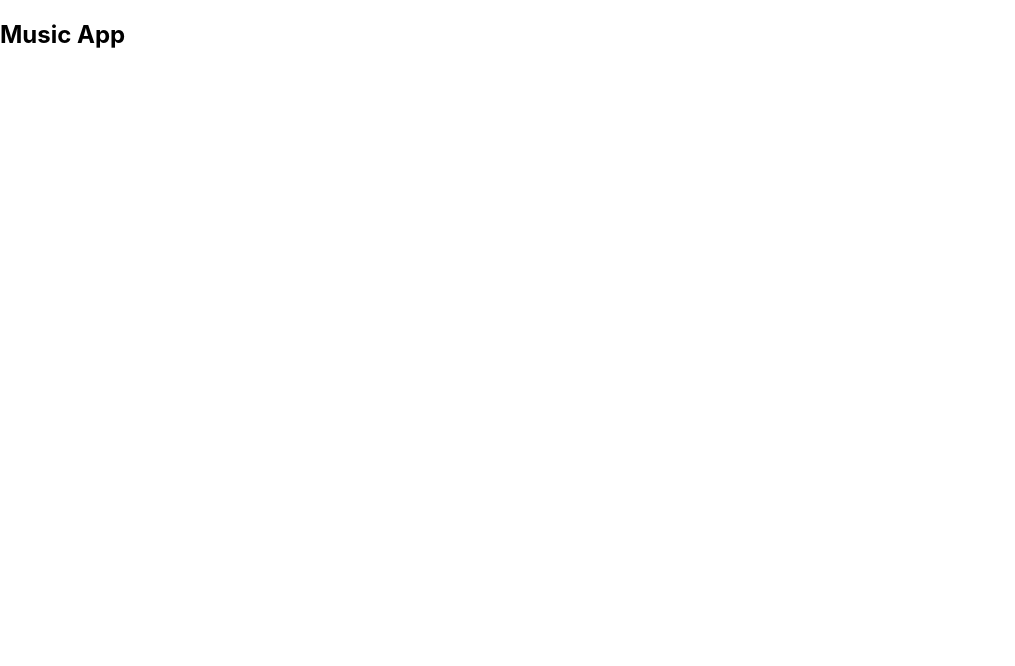
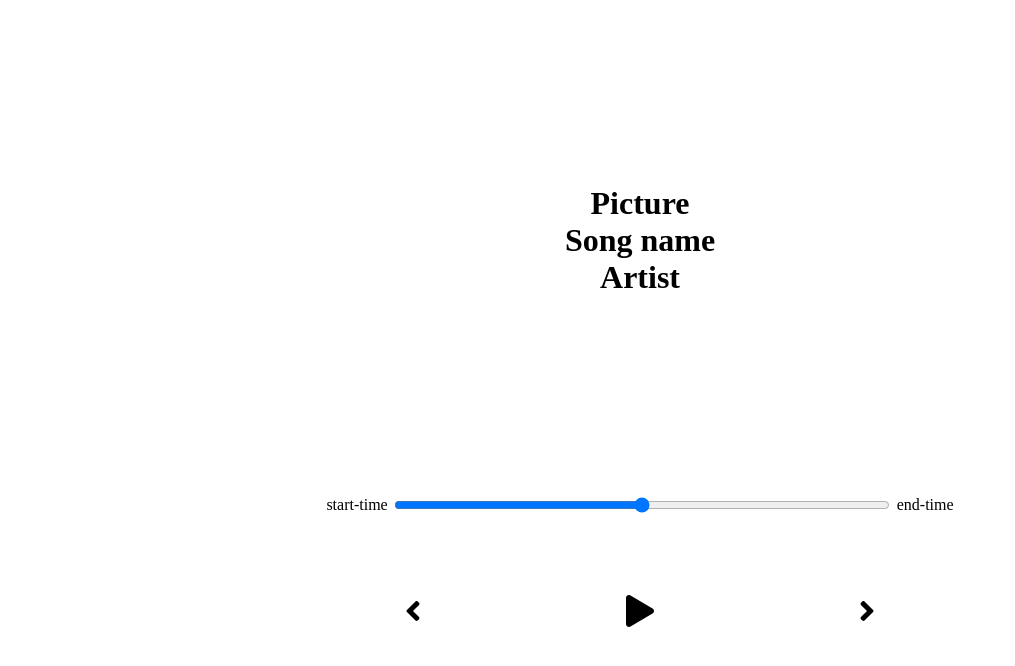
Before and after one commit to candentmind/sinusoidl-media-app, a React (Create React App) app: page / in a window 1280 px wide. Shown: the top 666 px of the page, without its empty margins (0-1015 px from the left). Built offline with nearby package versions, Linux system fonts and the light colour scheme.

Commit message:
Wireframing, initial styling, basic components

```diff
--- a/src/App.js
+++ b/src/App.js
@@ -1,9 +1,13 @@
 import React, { useState } from "react";
+import Player from "./components/Player";
+import Song from "./components/Song";
+import "./styles/app.scss";
 
 const App = (props) => {
   return (
     <div>
-      <h2>Music App</h2>
+      <Song />
+      <Player />
     </div>
   );
 };
--- /dev/null
+++ b/src/components/Player.js
@@ -0,0 +1,21 @@
+import React from "react";
+import { FaPlay, FaAngleLeft, FaAngleRight, FaPause } from "react-icons/fa";
+
+const Player = () => {
+  return (
+    <div className="player">
+      <div className="time-control">
+        <p>start-time</p>
+        <input type="range" />
+        <p>end-time</p>
+      </div>
+      <div className="play-control">
+        <FaAngleLeft size="2em"/>
+        <FaPlay size="2em"/>
+        <FaAngleRight size="2em"/>
+      </div>
+    </div>
+  );
+};
+
+export default Player;
--- /dev/null
+++ b/src/components/Song.js
@@ -0,0 +1,13 @@
+import React from "react";
+
+const Song = () => {
+  return (
+    <div className="song-container">
+      <h1>Picture</h1>
+      <h1>Song name</h1>
+      <h1>Artist</h1>
+    </div>
+  );
+};
+
+export default Song;
--- a/src/index.css
+++ /dev/null
@@ -1,13 +0,0 @@
-body {
-  margin: 0;
-  font-family: -apple-system, BlinkMacSystemFont, 'Segoe UI', 'Roboto', 'Oxygen',
-    'Ubuntu', 'Cantarell', 'Fira Sans', 'Droid Sans', 'Helvetica Neue',
-    sans-serif;
-  -webkit-font-smoothing: antialiased;
-  -moz-osx-font-smoothing: grayscale;
-}
-
-code {
-  font-family: source-code-pro, Menlo, Monaco, Consolas, 'Courier New',
-    monospace;
-}
--- a/src/index.js
+++ b/src/index.js
@@ -1,6 +1,5 @@
 import React from 'react';
 import ReactDOM from 'react-dom';
-import './index.css';
 import App from './App';
 import reportWebVitals from './reportWebVitals';
 
--- /dev/null
+++ b/src/styles/_player.scss
@@ -0,0 +1,35 @@
+.player {
+  display: flex;
+  min-height: 20vh;
+  flex-direction: column;
+  align-items: center;
+  justify-content: space-between;
+
+  .time-control {
+    width: 50%;
+    display: flex;
+    justify-content: space-between;
+    align-items: center;
+
+    input {
+      width: 100%;
+      flex: 2;
+      padding: 1rem 1.5rem;
+    }
+
+    p {
+      padding: 1rem 0.4em;
+    }
+  }
+  .play-control {
+    display: flex;
+    width: 40%;
+    padding: 0.8rem;
+    align-items: center;
+    justify-content: space-between;
+
+    svg {
+      cursor: pointer;
+    }
+  }
+}
--- /dev/null
+++ b/src/styles/_song.scss
@@ -0,0 +1,7 @@
+.song-container{
+  min-height: 60vh;
+  display: flex;
+  flex-direction: column;
+  align-items: center;
+  justify-content: center;
+}
--- /dev/null
+++ b/src/styles/app.scss
@@ -0,0 +1,12 @@
+*{
+  padding: 0;
+  margin: 0;
+  box-sizing: border-box;
+}
+
+// body{
+//   background-color: green;
+// }
+
+@import "./player";
+@import "./song";
```
Also changed, not shown: package.json (+5 -2 lines), src/App.css (deleted, +0 -38 lines), src/logo.svg (deleted), 1 other file (tests, documents, lock files or other folders).
